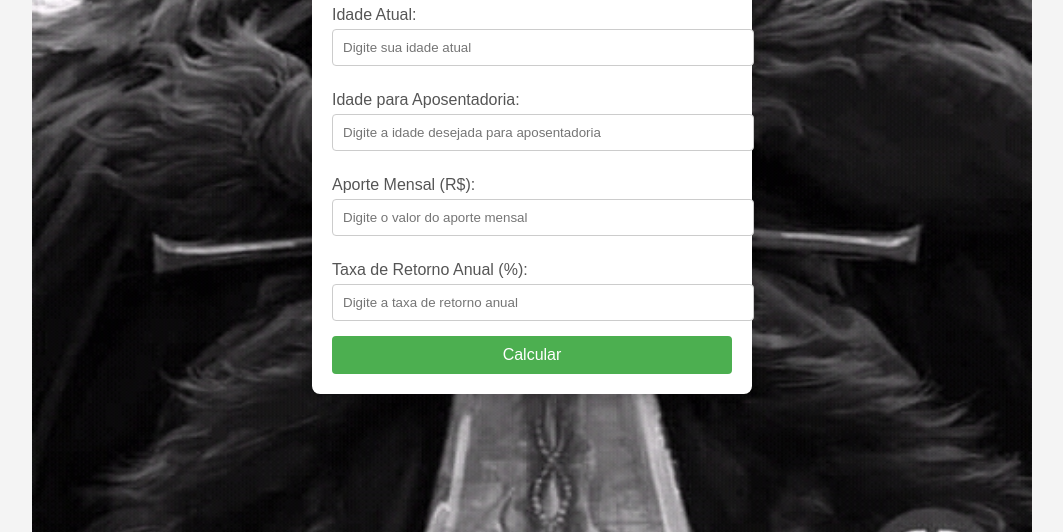
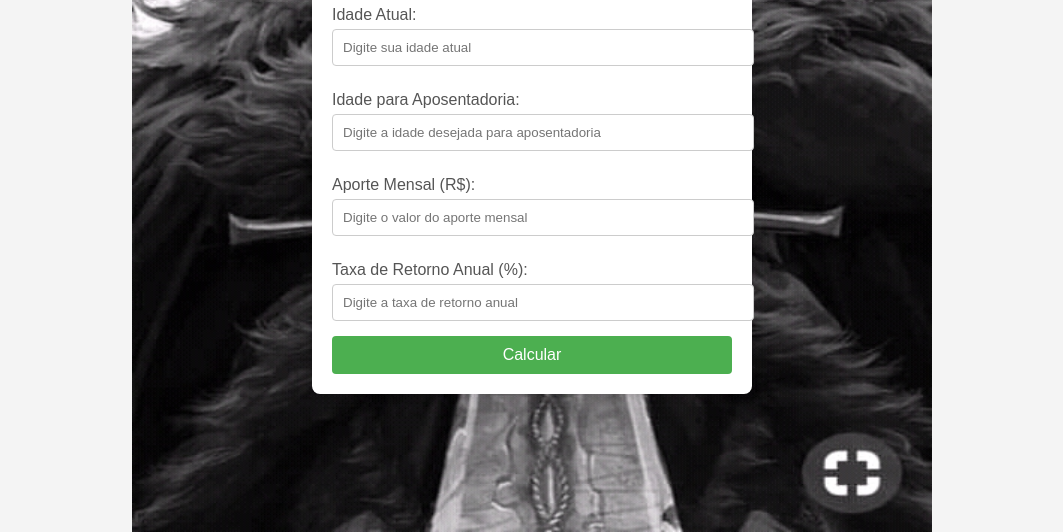
Before and after one commit to Diano12/Calculadora-de-Aposentadoria, a plain HTML site: page index.html in a window 1280 px wide. Shown: the part 268-800 px from the top of the page, without its empty margins (108-1171 px from the left). Drawn offline with Linux system fonts and the light colour scheme.

Commit message:
Update index.html

```diff
--- a/index.html
+++ b/index.html
@@ -7,7 +7,7 @@
     <style>
         body  {
         background-image: url('./assets/img/FB_IMG_15570908138398330.jpg');
-        background-size: 1000px 1000px;
+        background-size: 800px 800px;
         background-position: center;
         background-repeat: no-repeat;
         background-attachment: fixed;
```
